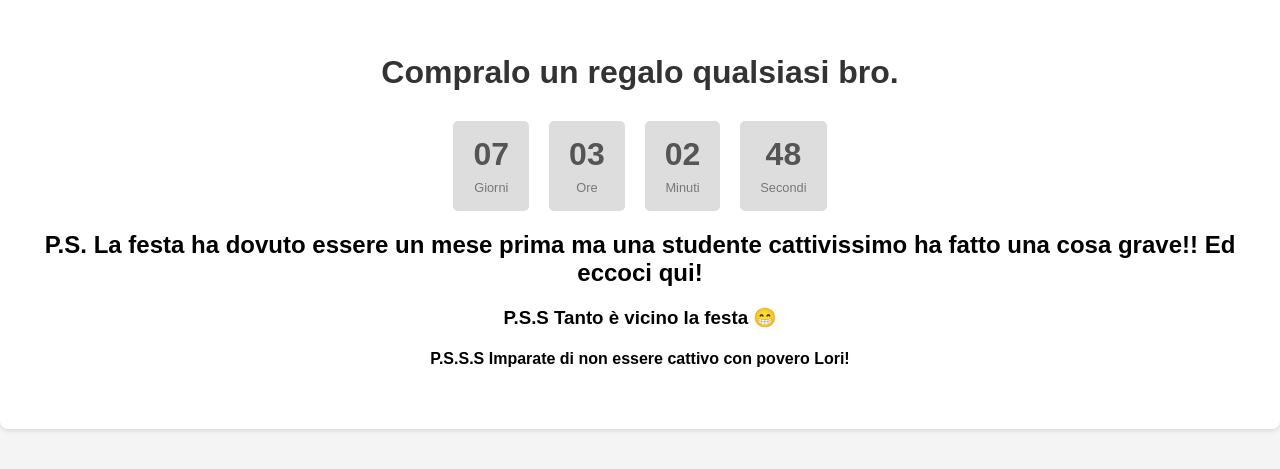
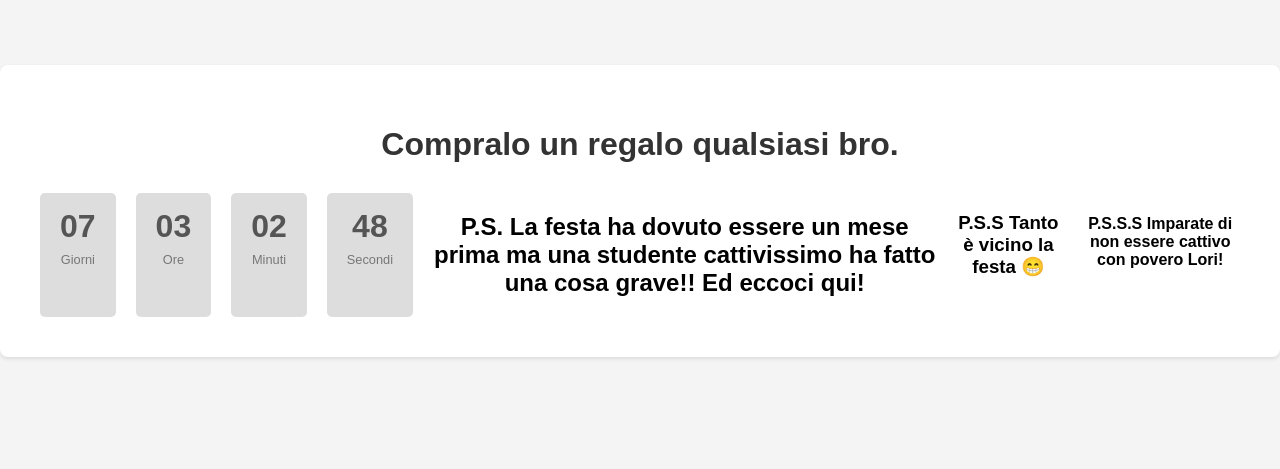
Before and after one commit to manuka-code/PerLori, a plain HTML site: page index.html in a window 1280 px wide. Shown: the part 189-658 px from the top of the page. Drawn offline with Linux system fonts and the light colour scheme.

Commit message:
Update index.html

```diff
--- a/index.html
+++ b/index.html
@@ -76,11 +76,16 @@
                 <span id="seconds">00</span>
                 <span>Secondi</span>
             </div>
+            <h2>
+        P.S. La festa ha dovuto essere un mese prima ma una studente cattivissimo ha fatto una cosa grave!! Ed eccoci qui!
+            </h2>
+            <h3>
+        P.S.S Tanto è vicino la festa 😁
+            </h3>
+            <h4>
+        P.S.S.S Imparate di non essere cattivo con povero Lori!
+            </h4>
         </div>
-        <h2>P.S. La festa ha dovuto essere un mese prima ma una studente cattivissimo
-        ha fatto una cosa grave!! Ed eccoci qui!</h2>
-        <h3>P.S.S Tanto è vicino la festa 😁</h3>
-        <h4>P.S.S.S Imparate di non essere cattivo con povero Lori!</h4>
     </div>
 
     <script src="script.js"></script>
```
